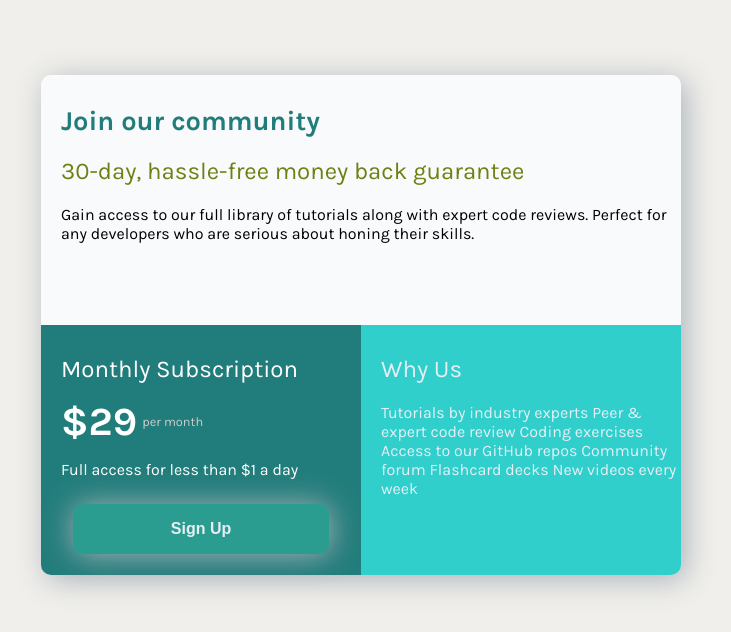
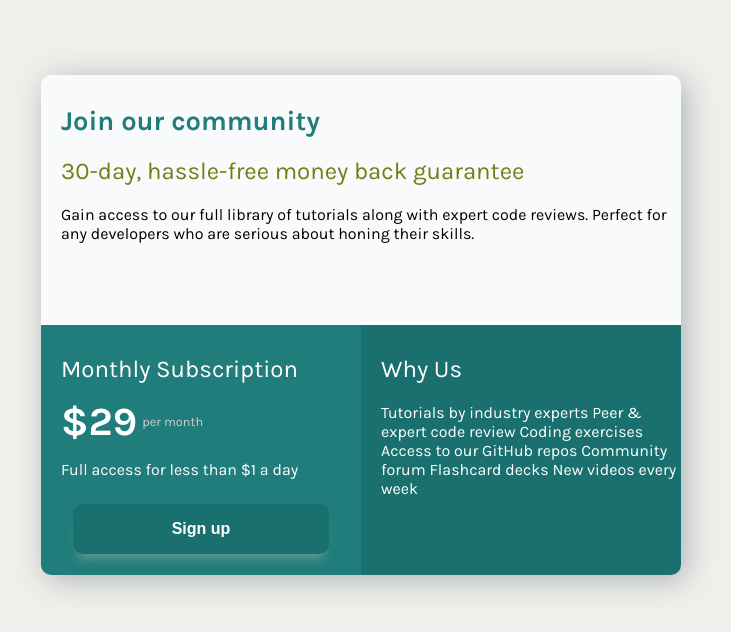
Before and after one commit to orellanamilton/Challenges, a plain HTML site: page single-price-grid/index.html in a window 1280 px wide. Shown: the whole page, without its empty margins (279-1010 px from the left). Drawn offline with Linux system fonts and the light colour scheme.

Commit message:
Accessibility

```diff
--- a/single-price-grid/index.html
+++ b/single-price-grid/index.html
@@ -37,7 +37,7 @@
 
           <div class="subscription__access">Full access for less than &dollar;1 a day</div>
 
-          <button class="btn">Sign Up</button>
+          <button class="btn">Sign up</button>
 
         </div>
 
--- a/single-price-grid/styles.css
+++ b/single-price-grid/styles.css
@@ -101,11 +101,11 @@ body {
     width: 80%;
     height: 50px;
     border-radius: 10px;
-    box-shadow:1px 1px 30px hsl(210, 10%, 70%);
+    box-shadow:0px 10px 10px -5px hsl(173, 24%, 48%);
     list-style: none;
     border: none;
-    background-color: hsl(173, 58%, 39%);
-    color:  hsl(204, 43%, 93%);
+    background-color: hsl(179, 63%, 27%);
+    color:  hsl(0, 0%, 100%);
     font-weight: 600;
     font-size: 1rem;
     transition: all .7s;
@@ -119,21 +119,21 @@ body {
 
 .why-us {
     width: 50%;
-    background-color: hsl(179, 62%, 50%);
+    background-color: hsl(179, 63%, 27%);
     border-bottom-right-radius: 10px;
 }
 
 .why-us h2 {
     margin-left: 20px;
     margin-top: 30px;
-    color:hsl(204, 43%, 93%);
+    color:hsl(0, 0%, 100%);
     font-weight: 400;
     font-size: 1.5rem;
 }
 
 .why__description {
     margin-left: 20px;
-    color: hsl(204, 43%, 93%);
+    color: hsl(0, 0%, 100%);
     margin-top: 20px;
 }
 
```
